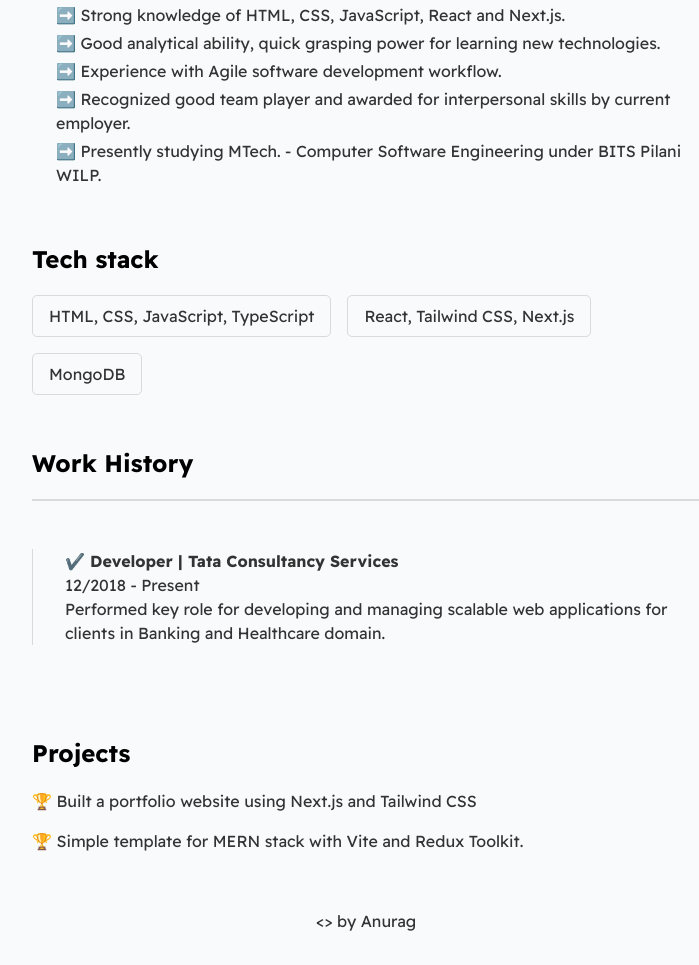
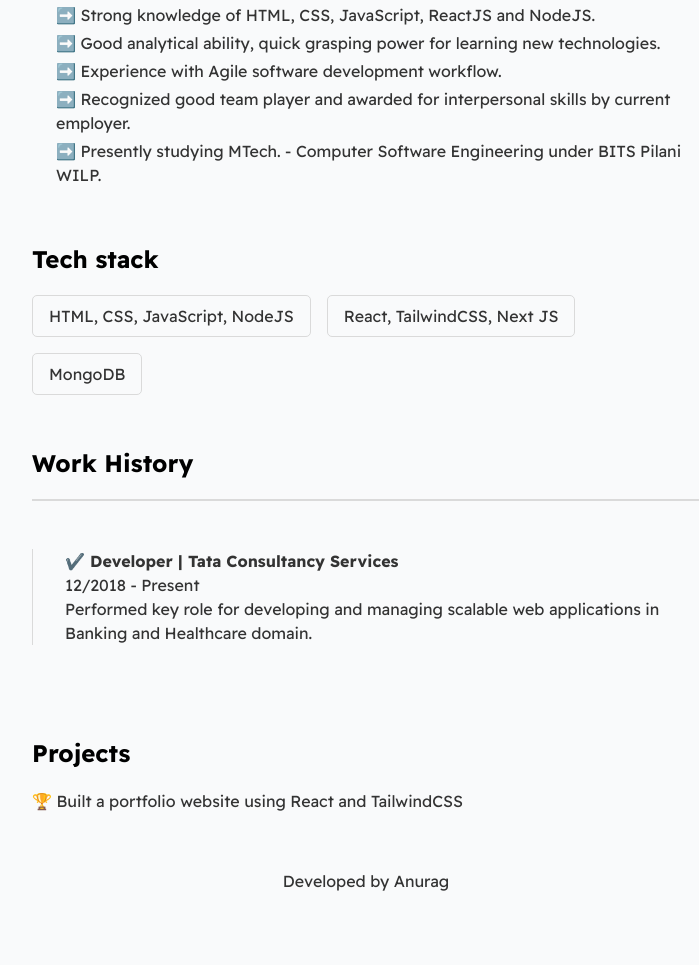
Before and after one commit to apicgg/digital-resume, a website built with Vite: page index.html in a window 1280 px wide. Shown: the part 405-1370 px from the top of the page, without its empty margins (274-973 px from the left). After the commit the page ends 1330 px from the top, so only its background shows below. Built offline with nearby package versions, Linux system fonts and the light colour scheme.

Commit message:
Revert "Refactor with prettier and update the index.html"
This reverts commit 686c9468d018b4784cdcfaf968ea8b749f266fce.

```diff
--- a/index.html
+++ b/index.html
@@ -2,11 +2,10 @@
 <html lang="en">
   <head>
     <meta charset="UTF-8" />
-    <link rel="icon" type="image/svg+xml" href="/my-logo.svg" />
+    <link rel="icon" type="image/svg+xml" href="public/my-logo.svg" />
     <meta name="viewport" content="width=device-width, initial-scale=1.0" />
     <!-- <link rel="stylesheet" href="css/style.css" /> -->
     <link rel="stylesheet" href="css/main.css" />
-    <!-- The below is only for development with vite -->
     <!-- <script type="module" src="main.js" defer></script> -->
     <script type="text/javascript" src="main.js" defer></script>
     <title>Anurag Pramanik | Resume</title>
@@ -37,7 +36,7 @@
         <img
           class="w-52 md:w-36 rounded-full"
           alt="Anurag Profile Pic"
-          src="/assets/images/anurag-img-lg.jpg"
+          src="./assets/images/anurag-img-lg.jpg"
         />
 
         <header class="group">
@@ -112,7 +111,7 @@
           <li
             class="pb-1 text-secondaryTextColorLight dark:text-secondaryTextColorDark"
           >
-            ➡️ Strong knowledge of HTML, CSS, JavaScript, React and Next.js.
+            ➡️ Strong knowledge of HTML, CSS, JavaScript, ReactJS and NodeJS.
           </li>
           <li
             class="pb-1 text-secondaryTextColorLight dark:text-secondaryTextColorDark"
@@ -154,7 +153,7 @@
           >
             <span
               class="text-secondaryTextColorLight dark:text-secondaryTextColorDark"
-              >HTML, CSS, JavaScript, TypeScript</span
+              >HTML, CSS, JavaScript, NodeJS</span
             >
           </div>
           <div
@@ -162,7 +161,7 @@
           >
             <span
               class="text-secondaryTextColorLight dark:text-secondaryTextColorDark"
-              >React, Tailwind CSS, Next.js</span
+              >React, TailwindCSS, Next JS</span
             >
           </div>
           <div
@@ -194,7 +193,7 @@
           <p>12/2018 - Present</p>
           <p>
             Performed key role for developing and managing scalable web
-            applications for clients in Banking and Healthcare domain.
+            applications in Banking and Healthcare domain.
           </p>
         </div>
       </section>
@@ -205,25 +204,14 @@
         >
           Projects
         </h2>
-        <div class="flex flex-col gap-4">
+        <div>
           <a
             class="text-secondaryTextColorLight dark:text-secondaryTextColorDark hover:text-mainLinkColorLight transition-all duration-300 group"
             href="https://anuragp.dev/"
             target="_blank"
-            rel="noreferrer noopener"
             ><span>🏆 </span
             ><span class="dark:group-hover:text-mainLinkColorDark"
-              >Built a portfolio website using Next.js and Tailwind CSS</span
-            >
-          </a>
-          <a
-            class="text-secondaryTextColorLight dark:text-secondaryTextColorDark hover:text-mainLinkColorLight transition-all duration-300 group"
-            href="https://github.com/apicgg/vite-mern-template"
-            target="_blank"
-            rel="noreferrer noopener"
-            ><span>🏆 </span
-            ><span class="dark:group-hover:text-mainLinkColorDark"
-              >Simple template for MERN stack with Vite and Redux Toolkit.</span
+              >Built a portfolio website using React and TailwindCSS</span
             >
           </a>
         </div>
@@ -232,13 +220,12 @@
     <footer class="max-w-full mx-auto py-8 text-center">
       <span
         class="text-secondaryTextColorLight dark:text-secondaryTextColorDark"
-        >&lt;&gt; by
+        >Developed by
         <span class="group">
           <a
             class="text-secondaryTextColorLight dark:text-secondaryTextColorDark hover:text-mainLinkColorLight transition-all duration-300 dark:group-hover:text-mainLinkColorDark"
             href="https://anuragp.dev/"
             target="_blank"
-            rel="noreferrer noopener"
             >Anurag</a
           >
         </span>
--- a/input.css
+++ b/input.css
@@ -1,11 +1,11 @@
-@import url("https://fonts.googleapis.com/css2?family=Readex+Pro:wght@300;400;500;600;700&display=swap");
+@import url('https://fonts.googleapis.com/css2?family=Readex+Pro:wght@300;400;500;600;700&display=swap');
 
 @tailwind base;
 @tailwind components;
 @tailwind utilities;
 
 html {
-  font-family: "Readex Pro";
+  font-family: 'Readex Pro';
   /* background-color: #131415; */
   color: #adb0b1;
   font-size: 1rem;
--- a/main.js
+++ b/main.js
@@ -1,26 +1,26 @@
-const checkbox = document.querySelector("#toggle");
-const html = document.querySelector("html");
-const userTheme = localStorage.getItem("theme");
+const checkbox = document.querySelector('#toggle')
+const html = document.querySelector('html')
+const userTheme = localStorage.getItem('theme')
 
 const enableDarkMode = () => {
-  html.classList.add("dark");
-  localStorage.setItem("theme", "dark");
-};
+  html.classList.add('dark')
+  localStorage.setItem('theme', 'dark')
+}
 
 const disableDarkMode = () => {
-  html.classList.remove("dark");
-  localStorage.removeItem("theme");
-};
-
-if (userTheme === "dark") {
-  enableDarkMode();
-  checkbox.checked = true;
+  html.classList.remove('dark')
+  localStorage.removeItem('theme')
 }
 
-checkbox.addEventListener("click", () => {
+if (userTheme === 'dark') {
+  enableDarkMode()
+  checkbox.checked = true
+}
+
+checkbox.addEventListener('click', () => {
   if (checkbox.checked) {
-    enableDarkMode();
+    enableDarkMode()
   } else {
-    disableDarkMode();
+    disableDarkMode()
   }
-});
+})
```
Also changed, not shown: tailwind.config.cjs (+14 -14 lines), css/main.css.
